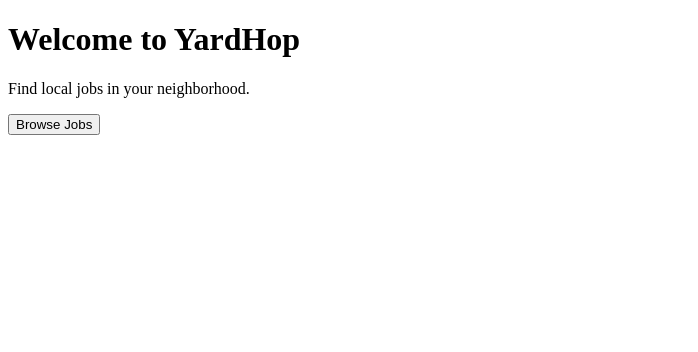
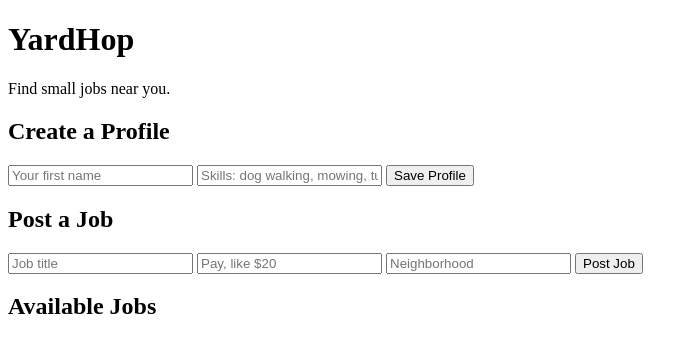
Before and after one commit to lehrergabby-create/YardHop, a plain HTML site: page index.html in a window 1280 px wide. Shown: the whole page, without its empty margins (0-698 px from the left). Drawn offline with Linux system fonts and the light colour scheme.

Commit message:
Adding Profiles and List Jobs

```diff
--- a/index.html
+++ b/index.html
@@ -1,14 +1,47 @@
 <!DOCTYPE html>
 <html>
 <head>
-    <title>YardHop</title>
+  <title>YardHop</title>
 </head>
 <body>
-    <h1>Welcome to YardHop</h1>
-    <p>Find local jobs in your neighborhood.</p>
+  <h1>YardHop</h1>
+  <p>Find small jobs near you.</p>
 
-    <button onclick="alert('Coming Soon!')">
-        Browse Jobs
-    </button>
+  <h2>Create a Profile</h2>
+  <input id="name" placeholder="Your first name">
+  <input id="skills" placeholder="Skills: dog walking, mowing, tutoring">
+  <button onclick="createProfile()">Save Profile</button>
+
+  <p id="profileOutput"></p>
+
+  <h2>Post a Job</h2>
+  <input id="jobTitle" placeholder="Job title">
+  <input id="jobPay" placeholder="Pay, like $20">
+  <input id="jobLocation" placeholder="Neighborhood">
+  <button onclick="postJob()">Post Job</button>
+
+  <h2>Available Jobs</h2>
+  <ul id="jobList"></ul>
+
+  <script>
+    function createProfile() {
+      let name = document.getElementById("name").value;
+      let skills = document.getElementById("skills").value;
+
+      document.getElementById("profileOutput").innerText =
+        name + "'s skills: " + skills;
+    }
+
+    function postJob() {
+      let title = document.getElementById("jobTitle").value;
+      let pay = document.getElementById("jobPay").value;
+      let location = document.getElementById("jobLocation").value;
+
+      let listItem = document.createElement("li");
+      listItem.innerText = title + " - " + pay + " - " + location;
+
+      document.getElementById("jobList").appendChild(listItem);
+    }
+  </script>
 </body>
 </html>
```
